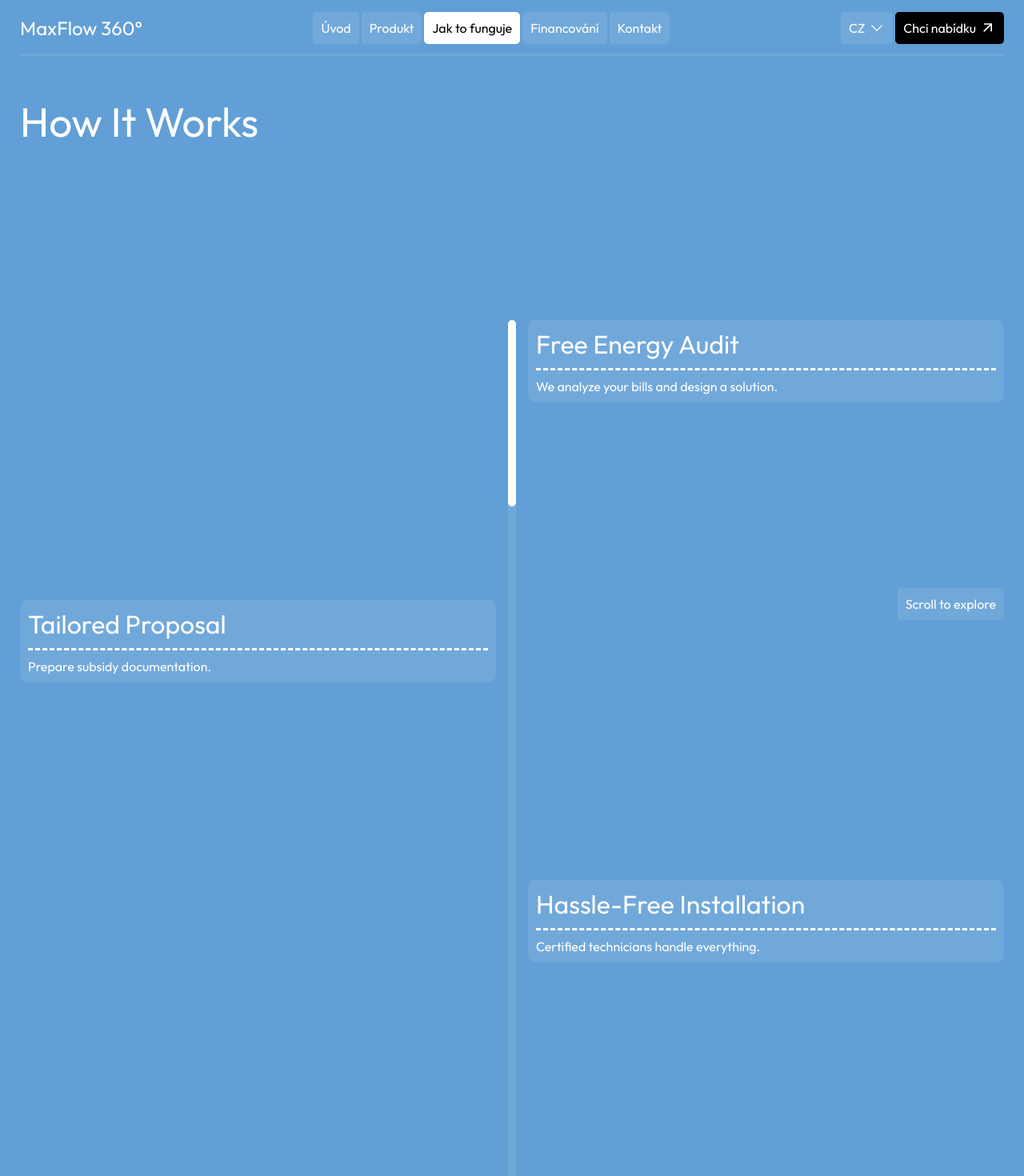
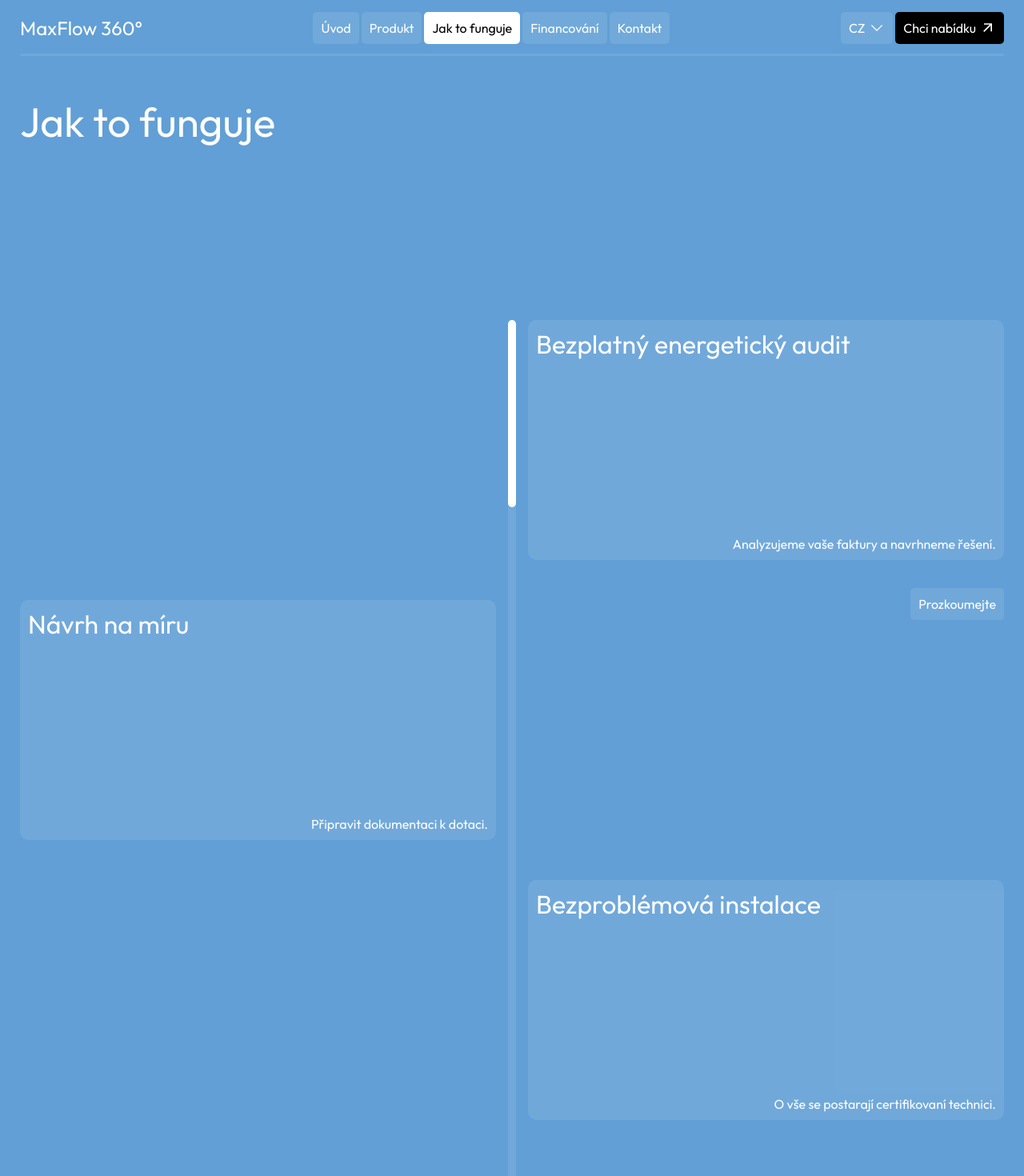
Before and after one commit to stepandordiai/max-flow, a React (Vite) app: page /how-it-works in a window 1280 px wide. Shown: the top 1470 px of the page at 80% size. Built offline with nearby package versions, Linux system fonts and the light colour scheme.

Commit message:
Update HowItWorks

```diff
--- a/src/components/Footer/Footer.jsx
+++ b/src/components/Footer/Footer.jsx
@@ -47,7 +47,7 @@ const Footer = () => {
 								{t("product")}
 							</NavLink>
 							<NavLink className={styles["footer__nav-link"]}>
-								{t("how_it_works")}
+								{t("how_it_works_title")}
 							</NavLink>
 							<NavLink className={styles["footer__nav-link"]}>
 								{t("financing")}
--- a/src/components/Header/Header.jsx
+++ b/src/components/Header/Header.jsx
@@ -60,7 +60,7 @@ const Header = () => {
 						to={"/how-it-works"}
 						className={({ isActive }) => (isActive ? activeLink : inactiveLink)}
 					>
-						{t("how_it_works")}
+						{t("how_it_works_title")}
 					</NavLink>
 					<NavLink
 						to={"/financing"}
--- a/src/components/Menu/Menu.jsx
+++ b/src/components/Menu/Menu.jsx
@@ -53,7 +53,7 @@ const Menu = () => {
 						}
 						to={"/how-it-works"}
 					>
-						{t("how_it_works")}
+						{t("how_it_works_title")}
 					</NavLink>
 					<NavLink
 						className={({ isActive }) =>
--- a/src/locales/cs/locale.json
+++ b/src/locales/cs/locale.json
@@ -1,16 +1,16 @@
 {
 	"home": "Úvod",
 	"product": "Produkt",
-	"how_it_works": "Jak to funguje",
+	"how_it_works_title": "Jak to funguje",
 	"financing": "Financování",
 	"contact": "Kontakt",
 	"want_a_quote": "Chci nabídku",
+	"scroll_to_explore": "Prozkoumejte",
 
 	"home_title": "Chytrá energie pro SVJ - Ušetřete až 80% nákladů",
 	"home_sec_title": "Fotovoltaika s AI řízením a cloudovou platformou",
 	"home_btn": "Jak to funguje",
 	"home_sec_btn": "Nezávazná kalkulace",
-	"home_scroll": "Prozkoumejte",
 
 	"benefits": {
 		"title": "Výhody",
@@ -24,5 +24,16 @@
 
 	"partners": {
 		"title": "Naši partneři"
+	},
+
+	"how_it_works": {
+		"card1_title": "Bezplatný energetický audit",
+		"card1_sec_title": "Analyzujeme vaše faktury a navrhneme řešení",
+		"card2_title": "Návrh na míru",
+		"card2_sec_title": "Připravit dokumentaci k dotaci",
+		"card3_title": "Bezproblémová instalace",
+		"card3_sec_title": "O vše se postarají certifikovaní technici",
+		"card4_title": "Maximalizujte úspory",
+		"card4_sec_title": "Umělá inteligence začne okamžitě snižovat vaše náklady"
 	}
 }
--- a/src/locales/en/locale.json
+++ b/src/locales/en/locale.json
@@ -1,16 +1,16 @@
 {
 	"home": "Home",
 	"product": "Product",
-	"how_it_works": "How it works",
+	"how_it_works_title": "How it works",
 	"financing": "Financing",
 	"contact": "Contact",
 	"want_a_quote": "Want a quote",
+	"scroll_to_explore": "Scroll to explore",
 
 	"home_title": "Smart energy for SVJ - Save up to 80% of costs",
 	"home_sec_title": "Photovoltaics with AI control and cloud platform",
 	"home_btn": "How does it work",
 	"home_sec_btn": "Non-binding calculation",
-	"home_scroll": "Scroll to explore",
 
 	"benefits": {
 		"title": "Benefits",
@@ -24,5 +24,16 @@
 
 	"partners": {
 		"title": "Our partners"
+	},
+
+	"how_it_works": {
+		"card1_title": "Free Energy Audit",
+		"card1_sec_title": "We analyze your bills and design a solution",
+		"card2_title": "Tailored Proposal",
+		"card2_sec_title": "Prepare subsidy documentation",
+		"card3_title": "Hassle-Free Installation",
+		"card3_sec_title": "Certified technicians handle everything",
+		"card4_title": "Maximize Savings",
+		"card4_sec_title": "AI starts cutting your costs immediately"
 	}
 }
--- a/src/locales/sk/locale.json
+++ b/src/locales/sk/locale.json
@@ -1,16 +1,16 @@
 {
 	"home": "Úvod",
 	"product": "Produkt",
-	"how_it_works": "Ako to funguje",
+	"how_it_works_title": "Ako to funguje",
 	"financing": "Financovanie",
 	"contact": "Kontakt",
 	"want_a_quote": "Chcem ponuku",
+	"scroll_to_explore": "Preskúmajte zrolovaním",
 
 	"home_title": "Šikovná energia pre SVJ - Ušetrite až 80% nákladov",
 	"home_sec_title": "Fotovoltaika s AI riadením a cloudovou platformou",
 	"home_btn": "Ako to funguje",
 	"home_sec_btn": "Nezáväzná kalkulácia",
-	"home_scroll": "Preskúmajte zrolovaním",
 
 	"benefits": {
 		"title": "Výhody",
@@ -24,5 +24,16 @@
 
 	"partners": {
 		"title": "Naši partneri"
+	},
+
+	"how_it_works": {
+		"card1_title": "Bezplatný energetický audit",
+		"card1_sec_title": "Analyzujeme vaše faktúry a navrhneme riešenie",
+		"card2_title": "Návrh na mieru",
+		"card2_sec_title": "Pripravte dokumentáciu k dotáciám",
+		"card3_title": "Bezproblémová inštalácia",
+		"card3_sec_title": "O všetko sa postarajú certifikovaní technici",
+		"card4_title": "Maximalizujte úspory",
+		"card4_sec_title": "AI začne okamžite znižovať vaše náklady"
 	}
 }
--- a/src/pages/HowItWorks/HowItWorks.jsx
+++ b/src/pages/HowItWorks/HowItWorks.jsx
@@ -1,10 +1,13 @@
 import { Helmet } from "react-helmet";
+import { useTranslation } from "react-i18next";
 import { NavLink } from "react-router-dom";
-import "./HowItWorks.scss";
 import { useEffect } from "react";
 import ContactUs from "../../components/ContactUs/ContactUs";
+import "./HowItWorks.scss";
 
 const HowItWorks = () => {
+	const { t } = useTranslation();
+
 	useEffect(() => {
 		document.addEventListener("scroll", () => {
 			const conic = document.querySelector(".process");
@@ -70,70 +73,72 @@ const HowItWorks = () => {
 	return (
 		<>
 			<Helmet>
-				<title>MaxFlow | How it works</title>
+				<title>MaxFlow | {t("how_it_works_title")}</title>
 				<link rel="canonical" href="https://maxflow.cz/how-it-works" />
 			</Helmet>
 			<div className="how-it-works">
+				<div>
 					<div className="how-it-works__top">
-					<h2 className="process__title">How It Works</h2>
+						<h2 className="process__title">{t("how_it_works_title")}</h2>
 					</div>
 					<div className="process__outer" id="process">
 						<div className="process__outer-bottom">
 							<a href="#process" className="how-it-works__scroll">
-							Scroll to explore
+								{t("scroll_to_explore")}
 							</a>
 						</div>
 
 						<div className="process__card process__card1">
-						<p>Free Energy Audit</p>
-						<div
+							<p>{t("how_it_works.card1_title")}</p>
+							{/* <div
 							style={{
 								width: "100%",
 								borderBottom: "3px dashed white",
 								marginBottom: 10,
 								marginTop: 10,
 							}}
-						></div>
-						<p>We analyze your bills and design a solution.</p>
+						></div> */}
+							<p>{t("how_it_works.card1_sec_title")}.</p>
 						</div>
 						<div className="process__card process__card2">
-						<p>Tailored Proposal</p>
-						<div
+							<p>{t("how_it_works.card2_title")}</p>
+							{/* <div
 							style={{
 								width: "100%",
 								borderBottom: "3px dashed white",
 								marginBottom: 10,
 								marginTop: 10,
 							}}
-						></div>
-						<p>Prepare subsidy documentation.</p>
+						></div> */}
+							<p>{t("how_it_works.card2_sec_title")}.</p>
 						</div>
 						<div className="process__card process__card3">
-						<p>Hassle-Free Installation</p>
-						<div
+							<p>{t("how_it_works.card3_title")}</p>
+							{/* <div
 							style={{
 								width: "100%",
 								borderBottom: "3px dashed white",
 								marginBottom: 10,
 								marginTop: 10,
 							}}
-						></div>
-						<p>Certified technicians handle everything.</p>
+						></div> */}
+							<p>{t("how_it_works.card3_sec_title")}.</p>
 						</div>
 						<div className="process__card process__card4">
-						<p>Maximize Savings</p>
-						<div
+							<p>{t("how_it_works.card4_title")}</p>
+							{/* <div
 							style={{
 								width: "100%",
 								borderBottom: "3px dashed white",
 								marginBottom: 10,
 								marginTop: 10,
 							}}
-						></div>
-						<p>AI starts cutting your costs immediately.</p>
+						></div> */}
+							<p>{t("how_it_works.card4_sec_title")}.</p>
 						</div>
 						<div className="process">
 							<div className="process__inner"></div>
+						</div>
 					</div>
 				</div>
 				<ContactUs>
--- a/src/pages/HowItWorks/HowItWorks.scss
+++ b/src/pages/HowItWorks/HowItWorks.scss
@@ -27,6 +27,7 @@
 	opacity: 0;
 	display: flex;
 	flex-direction: column;
+	row-gap: 25px;
 	animation: animateHome 0.3s forwards;
 }
 
@@ -108,9 +109,15 @@
 .process__card {
 	display: flex;
 	flex-direction: column;
+	justify-content: space-between;
+	min-height: 300px;
 
 	p:nth-of-type(1) {
 		font-size: 2rem;
+	}
+
+	p:nth-of-type(2) {
+		align-self: flex-end;
 	}
 
 	opacity: 0;
```
Lines whose indentation alone changed are shown as unchanged.
